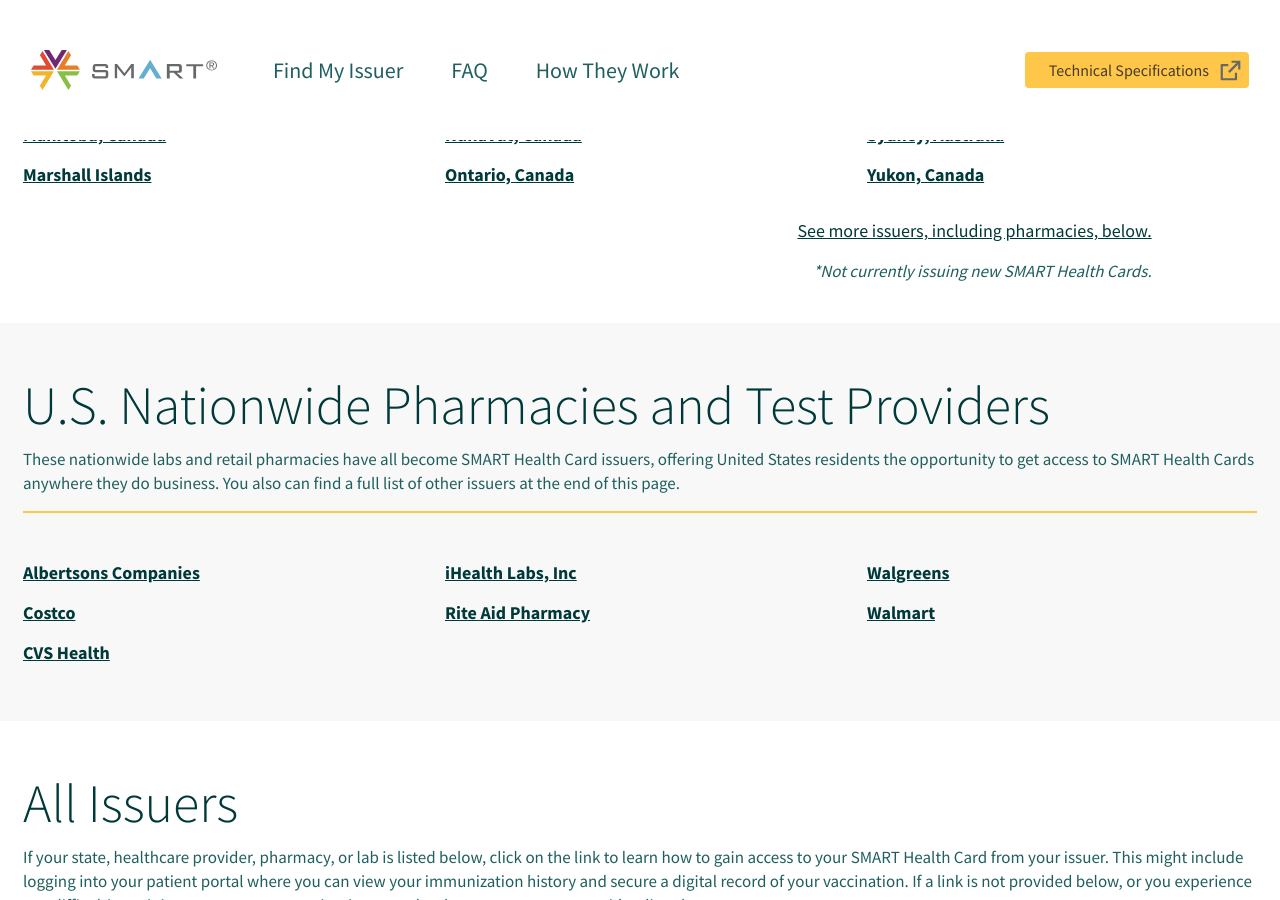
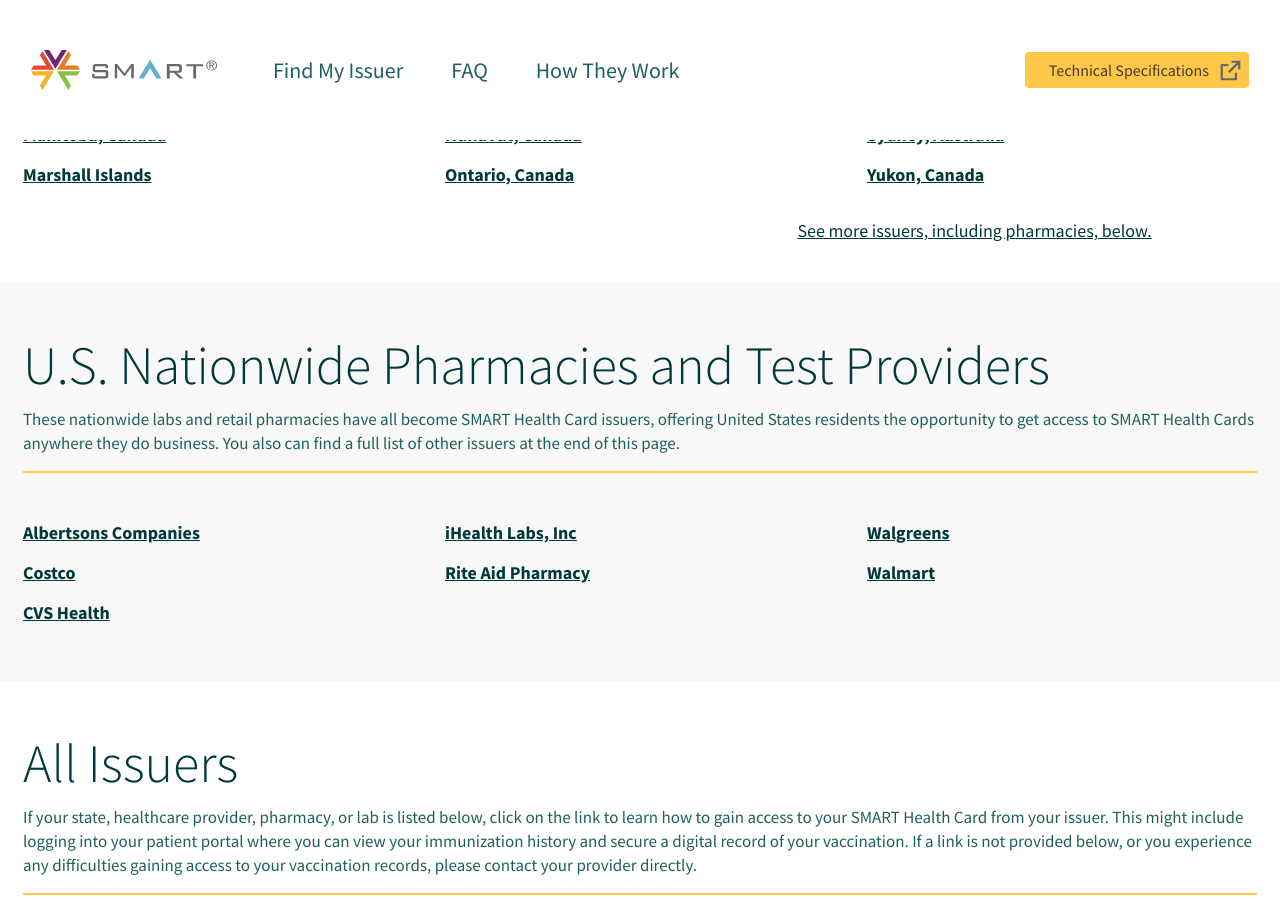
Before and after one commit to smart-health-cards/staging, a Jekyll site: the page built from en/issuers.html, in a window 1280 px wide and 900 px high, scrolled down 1330 px. Built offline with Jekyll 4.4.1, drawn with Linux system fonts in a browser that asks for light colours.

Commit message:
Remove unused code

```diff
--- a/en/find-my-issuer.html
+++ b/en/find-my-issuer.html
@@ -3,7 +3,6 @@
 title: Find My Issuer
 nav: find-my-issuer
 ---
-{% assign issuers = site.data.vci-issuers.participating_issuers %}
 {% assign metadata = site.data.vci-issuers-metadata.issuer_metadata | where_exp: "item", "item.issuer_type contains 'governmental'" %}
 
 <section class="subSection pt-3 pb-5">
--- a/en/issuers.html
+++ b/en/issuers.html
@@ -127,9 +127,6 @@
               <div class="col-12 col-xl-6 offset-xl-5">
                 <p><a href="#pharmacies">See more issuers, including pharmacies, below.</a></p>
               </div>
-              <div class="col-12 col-xl-6 offset-xl-5">
-                <p><em>*Not currently issuing new SMART Health Cards.</em></p>
-              </div>
             </div>
           </div>
 
@@ -174,7 +171,6 @@
             {% assign pharmacies = metadata | where_exp: "item", "item.issuer_type == 'organizational.pharmacy'" %}
             {% assign labs = metadata | where_exp: "item", "item.issuer_type == 'organizational.laboratory'" %}
             {% assign pharm_lab_arr = pharmacies | concat: labs %}
-
 
             {% for issuer in pharm_lab_arr %}
               {% assign location_string = issuer.locations | join %}
@@ -262,8 +258,6 @@
           {% assign name = '' %}
           {% assign num = 0 %}
 
-          <!-- TODO: defer to label value -->
-
           {% comment %} Iterate through the sorted array into three columns, offsetting by the items we've already listed. Add each entry together to get the total of non-duplicate entries. {% endcomment %}
           <div class="col-12 grid-cols all-issuers">
             {% for issuer in issuers %}
```
